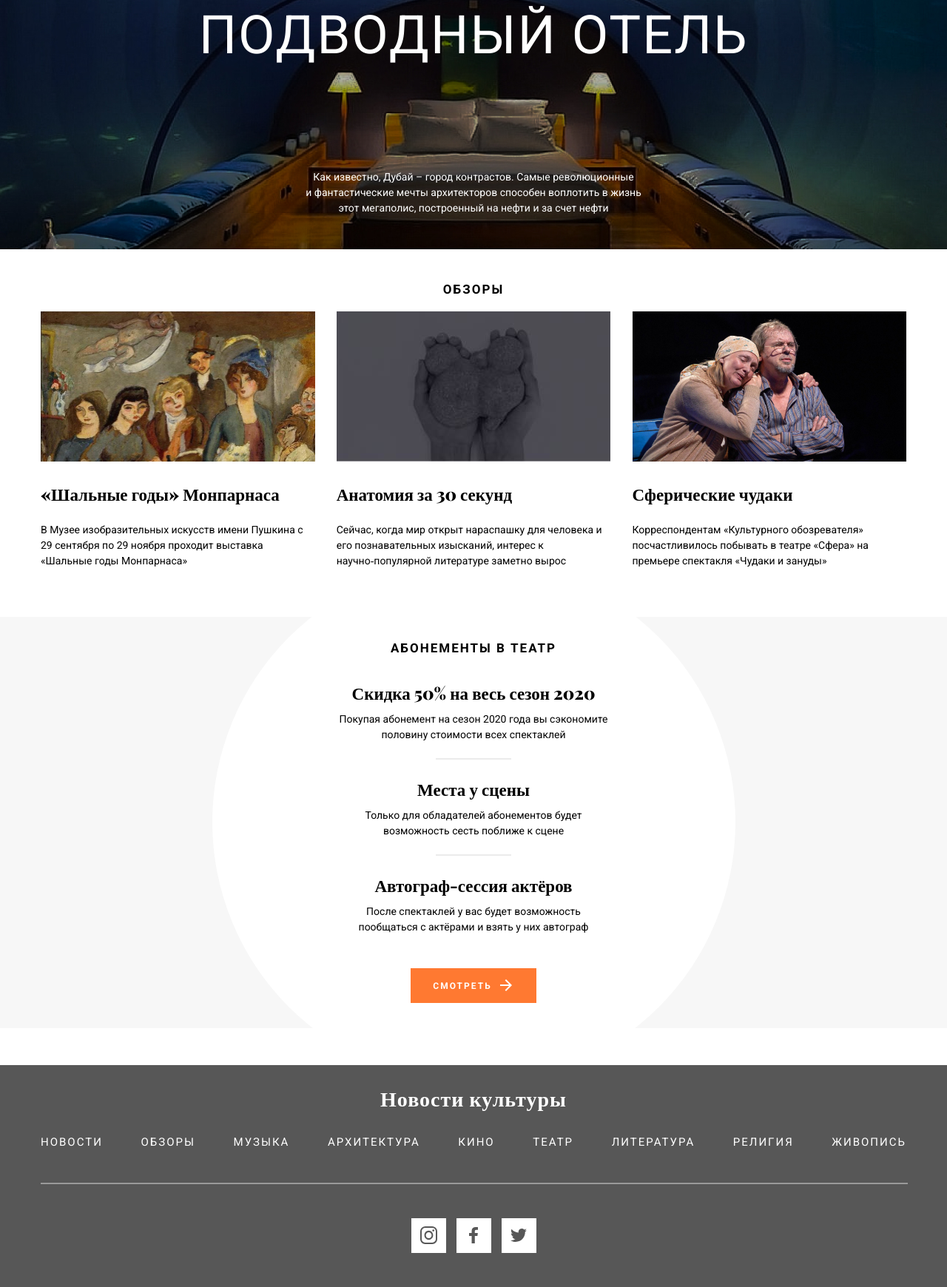
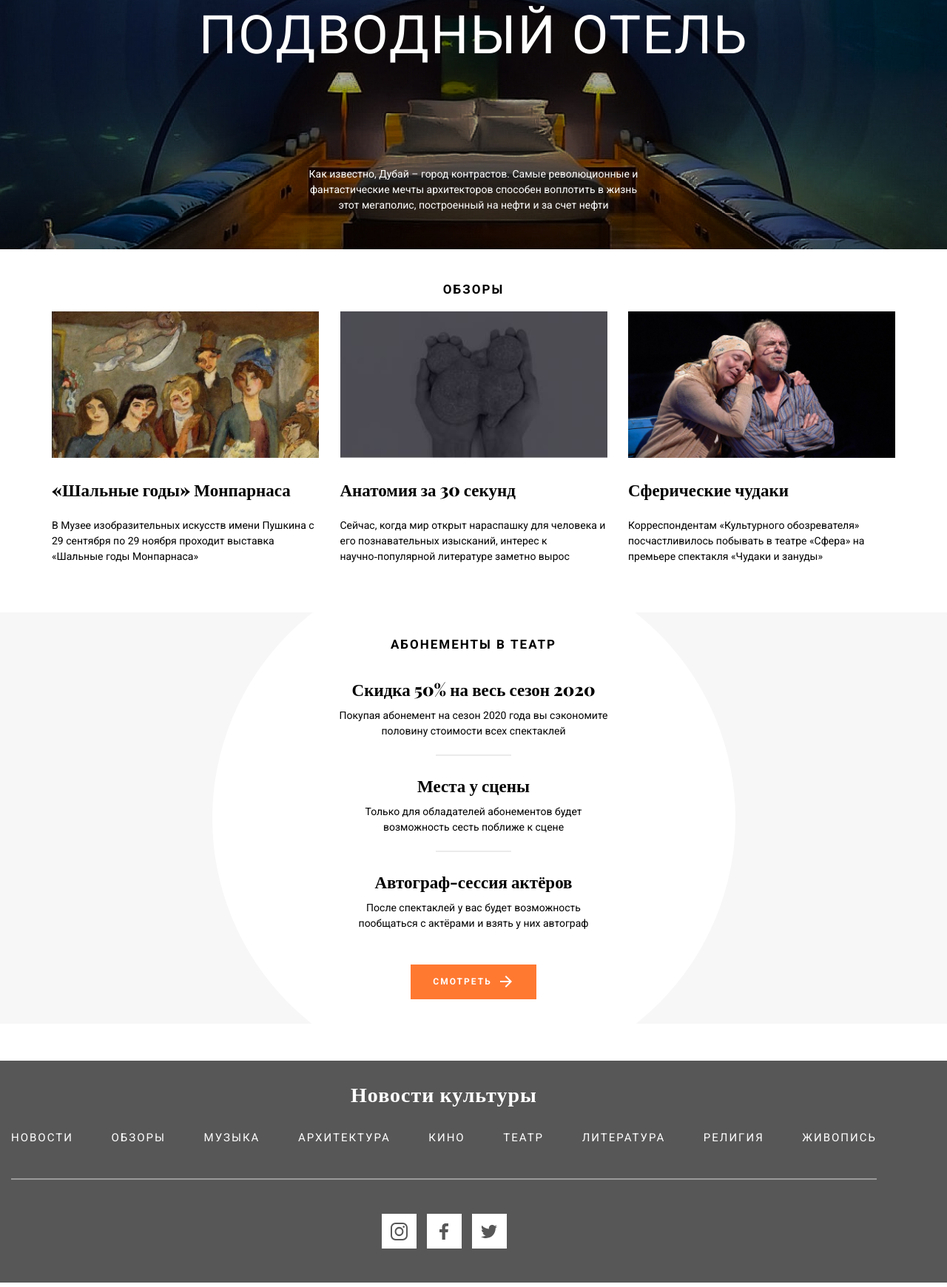
Before and after one commit to IvanPopovV/News_Culture, a plain HTML site: page index.html in a window 1280 px wide. Shown: the part 371-2111 px from the top of the page at 74% size. Drawn offline with nearby package versions, Linux system fonts and the light colour scheme.

Commit message:
исправляет отступы основного контента

```diff
--- a/css/style.css
+++ b/css/style.css
@@ -11,7 +11,7 @@ body {
 
 .header {
   max-width: 1170px;
-  margin: auto;
+  margin: 0 auto;
 }
 
 h1 {
@@ -26,7 +26,8 @@ h1 {
 
 nav {
   max-width: 1170px;
-  margin: auto;
+  margin: 0 15px;
+  /* margin: auto; */
 }
 .nav {
   max-width: 1170px;
@@ -58,15 +59,12 @@ a {
 a:hover {
   color: #ff7931;
 }
-
+/* ================================================================ */
 .main-news {
   margin: auto;
   max-width: 1440px;
   height: 464px;
   background: url(../img/underwater_hotel.jpg) top center no-repeat;
-  /* background-repeat: no-repeat;
-  background-position: top; */
-  /* background-size: cover; */
 }
 
 .main-news-wrap {
@@ -86,7 +84,7 @@ a:hover {
 .main-news-wrap:hover>h2 {
   display: block;
   margin: 0;
-  left: 0;
+  left: 15px;
   padding: 5px 24px;
   background-color: #FF7931;
   font-family: "Raleway", sans-serif;
@@ -106,6 +104,7 @@ a:hover {
 
 .main-news-title {
   margin-top: 32px;
+  padding-bottom: 125px;
   font-family: Roboto;
   font-weight: normal;
   font-size: 72px;
@@ -117,16 +116,17 @@ a:hover {
 }
 
 .main-news-text {
-  margin-top: 139px;
+  position: absolute;
+  margin-top: 352px;
+  width: 456px;
   font-family: Roboto;
   font-weight: normal;
   font-size: 14px;
-  line-height: 21px;
-  /* or 150% */
+  line-height: 21px;  /* or 150% */
   text-align: center;
   color: #ffffff;
 }
-
+/* ======================================================= */
 .heading-news {
   text-align: center;
   margin-top: 44px;
@@ -144,6 +144,7 @@ a:hover {
   display: flex;
   align-items: flex-start;
   margin: auto;
+  padding: 0 15px;
   max-width: 1170px;
 }
 .news-box {
@@ -171,11 +172,10 @@ a:hover {
   font-style: normal;
   font-weight: normal;
   font-size: 14px;
-  line-height: 21px;
-  /* 150% */
+  line-height: 21px;  /* 150% */
   color: #000000;
 }
-
+/* ======================================================== */
 .wrapper {
   position: relative;
   overflow: hidden;
@@ -207,7 +207,6 @@ a:hover {
   margin: 0 auto;
   text-align: center;
   padding-top: 108px;
-  /* margin-bottom: 20px; */
   font-family: "Roboto";
   font-weight: bold;
   font-size: 17px;
@@ -243,8 +242,7 @@ a:hover {
   font-family: "Roboto";
   font-weight: normal;
   font-size: 14px;
-  line-height: 21px;
-  /* 150%; */
+  line-height: 21px;  /* 150%; */
   text-align: center;
   color: #000000;
 }
@@ -288,14 +286,14 @@ a:hover {
 .button:hover {
   transform: scale(1.05);
 }
-
+/* ====================================================== */
 footer {
   background: #575757;
 }
 
 .footer-box {
   max-width: 1170px;
-  margin: auto;
+  margin: 0 15px;
   display: flex;
   flex-direction: column;
   justify-content: center;
@@ -345,7 +343,7 @@ footer {
 }
 
 .footer-line {
-  width: 1170px;
+  max-width: 1170px;
   margin: 0;
   opacity: 0.4;
   border: 1px solid #FFFFFF;
--- a/index.html
+++ b/index.html
@@ -38,9 +38,7 @@
         <img class="main-news-logo" src="img/hotel_logo.svg" alt="логотип отеля">
         <span class="main-news-title">Подводный отель</span>
         <p class="main-news-text">
-          Как известно, Дубай – город контрастов. Самые революционные <br>
-          и фантастические мечты архитекторов способен воплотить в жизнь <br>
-          этот мегаполис, построенный на нефти и за счет нефти
+          Как известно, Дубай – город контрастов. Самые революционные и фантастические мечты архитекторов способен воплотить в жизнь этот мегаполис, построенный на нефти и за счет нефти
         </p>
       </div>
     </section>
```
